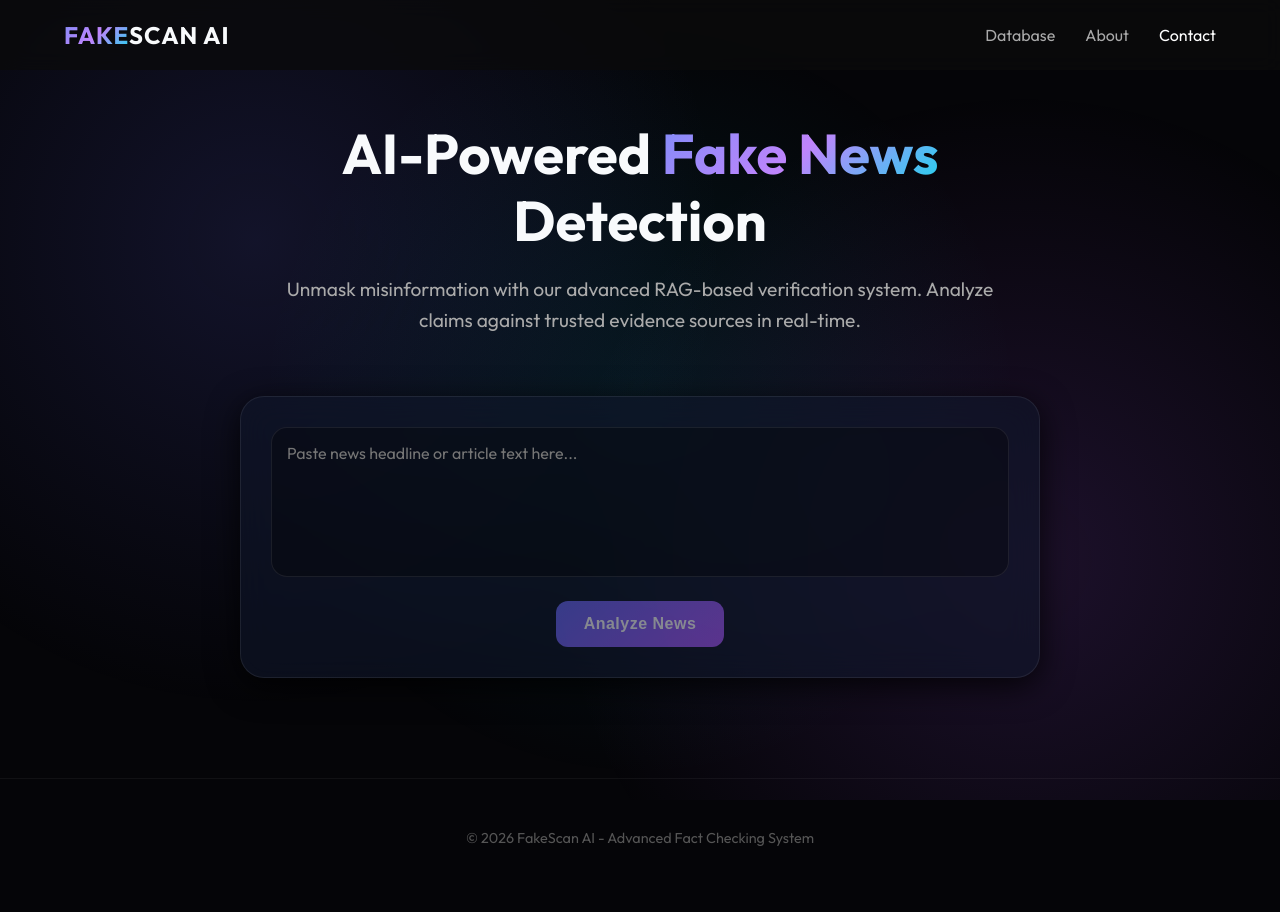
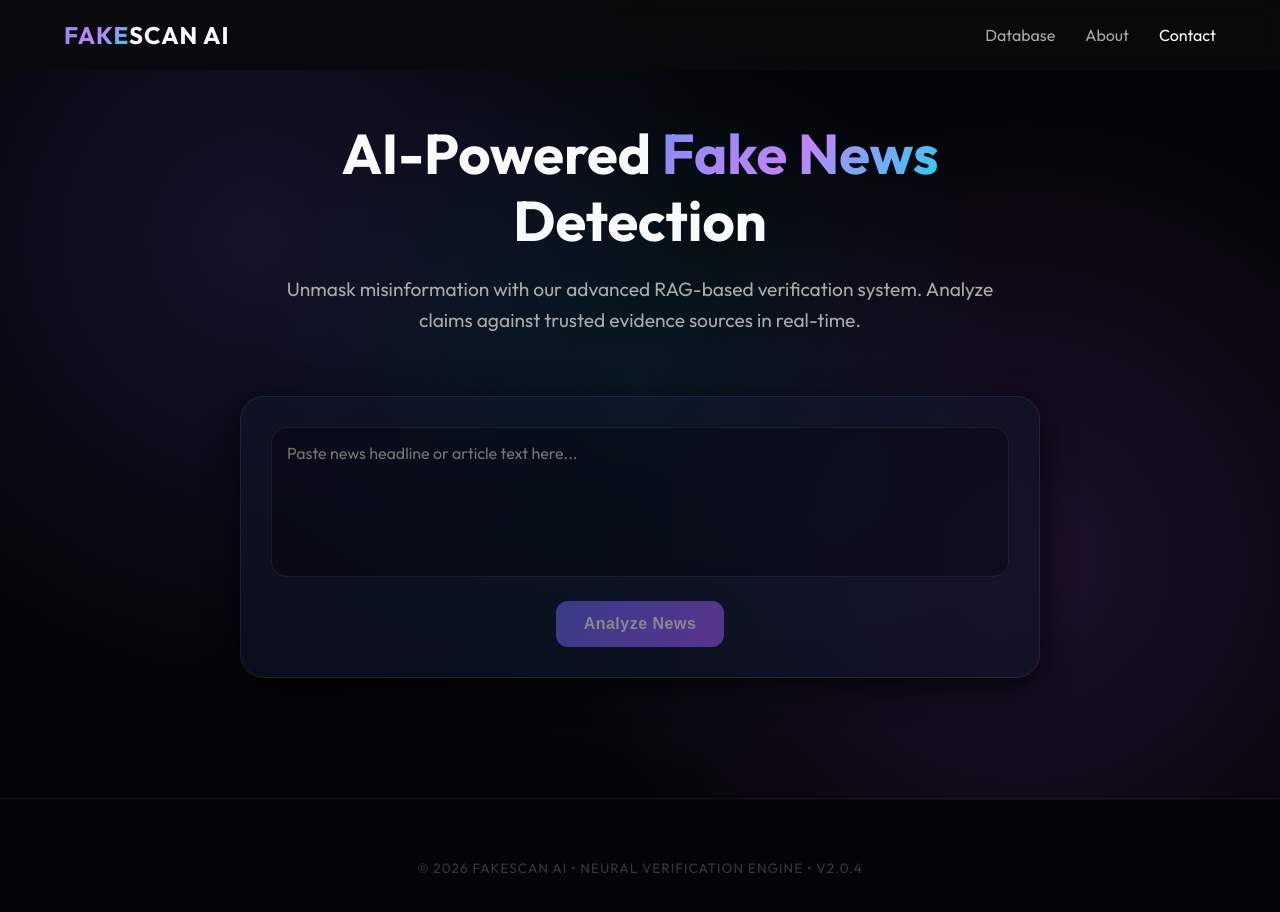
Before and after one commit to bhanu-3333/retrieval-augmented-fact-checker, a Next.js app in the folder fake-news-frontend/: page / in a window 1280 px wide. Shown: the top 912 px of the page. Built offline with nearby package versions, Linux system fonts and the light colour scheme.

Commit message:
feat: initialize frontend components and page structure for fake news analyzer

```diff
--- a/fake-news-frontend/src/app/page.js
+++ b/fake-news-frontend/src/app/page.js
@@ -23,7 +23,7 @@ export default function Home() {
       const data = await analyzeNews(text);
       setResult(data);
     } catch (err) {
-      setError('Failed to connect to the analysis server. Please ensure the backend is running.');
+      setError('Connection Error: The AI analysis engine is currently offline. Please check if the backend server is running.');
       console.error(err);
     } finally {
       setLoading(false);
@@ -35,20 +35,26 @@ export default function Home() {
       <Navbar />
       <Hero />
 
-      <div className="container" style={{ maxWidth: '1000px', margin: '0 auto', padding: '0 20px' }}>
+      <div className="container" style={{ maxWidth: '1200px', margin: '0 auto', padding: '0 20px' }}>
         <NewsInput onAnalyze={handleAnalyze} isLoading={loading} />
 
         {loading && <LoadingState />}
 
         {error && (
-          <div className="glass-card" style={{
-            padding: '20px',
-            color: 'var(--fake-color)',
+          <div className="glass-card animate-fade-in" style={{
+            padding: '24px',
+            color: 'var(--fake)',
             textAlign: 'center',
-            maxWidth: '800px',
-            margin: '20px auto',
-            border: '1px solid var(--fake-color)'
+            maxWidth: '850px',
+            margin: '40px auto',
+            border: '1px solid rgba(244, 63, 94, 0.3)',
+            background: 'rgba(244, 63, 94, 0.05)',
+            fontWeight: '600'
           }}>
+            <svg width="24" height="24" viewBox="0 0 24 24" fill="none" stroke="currentColor" strokeWidth="2" strokeLinecap="round" strokeLinejoin="round" style={{ marginBottom: '10px' }}>
+              <circle cx="12" cy="12" r="10"/><line x1="12" y1="8" x2="12" y2="12"/><line x1="12" y1="16" x2="12.01" y2="16"/>
+            </svg>
+            <br />
             {error}
           </div>
         )}
@@ -57,14 +63,20 @@ export default function Home() {
           <div className="animate-fade-in">
             <ResultCard result={result} />
 
-            <div style={{ maxWidth: '800px', margin: '40px auto 20px' }}>
-              <h3 style={{ fontSize: '1.5rem', marginBottom: '20px' }}>Evidence Sources</h3>
+            <div style={{ maxWidth: '850px', margin: '60px auto 20px' }}>
+              <div style={{ display: 'flex', alignItems: 'center', gap: '15px', marginBottom: '30px' }}>
+                <h3 style={{ fontSize: '1.8rem', fontWeight: '800', margin: 0 }}>Intelligence Feed</h3>
+                <div style={{ height: '1px', flex: 1, background: 'rgba(255,255,255,0.1)' }} />
+              </div>
+
               {result.sources.length > 0 ? (
                 result.sources.map((source, idx) => (
                   <SourceCard key={idx} source={source} />
                 ))
               ) : (
-                <p style={{ color: '#aaa' }}>No specific evidence sources matched this query.</p>
+                <div className="glass-card" style={{ padding: '30px', textAlign: 'center', color: 'rgba(255,255,255,0.4)' }}>
+                  No specific evidence sources matched this query. Analysis based on general knowledge and available snippets.
+                </div>
               )}
             </div>
           </div>
@@ -73,13 +85,15 @@ export default function Home() {
 
       <footer style={{
         textAlign: 'center',
-        padding: '50px 20px',
-        color: '#555',
-        fontSize: '0.9rem',
-        marginTop: '100px',
-        borderTop: '1px solid rgba(255,255,255,0.05)'
+        padding: '60px 20px',
+        color: 'rgba(255,255,255,0.2)',
+        fontSize: '0.85rem',
+        marginTop: '120px',
+        borderTop: '1px solid rgba(255,255,255,0.05)',
+        letterSpacing: '1px',
+        textTransform: 'uppercase'
       }}>
-        © 2026 FakeScan AI - Advanced Fact Checking System
+        © 2026 FakeScan AI • Neural Verification Engine • v2.0.4
       </footer>
     </main>
   );
```
